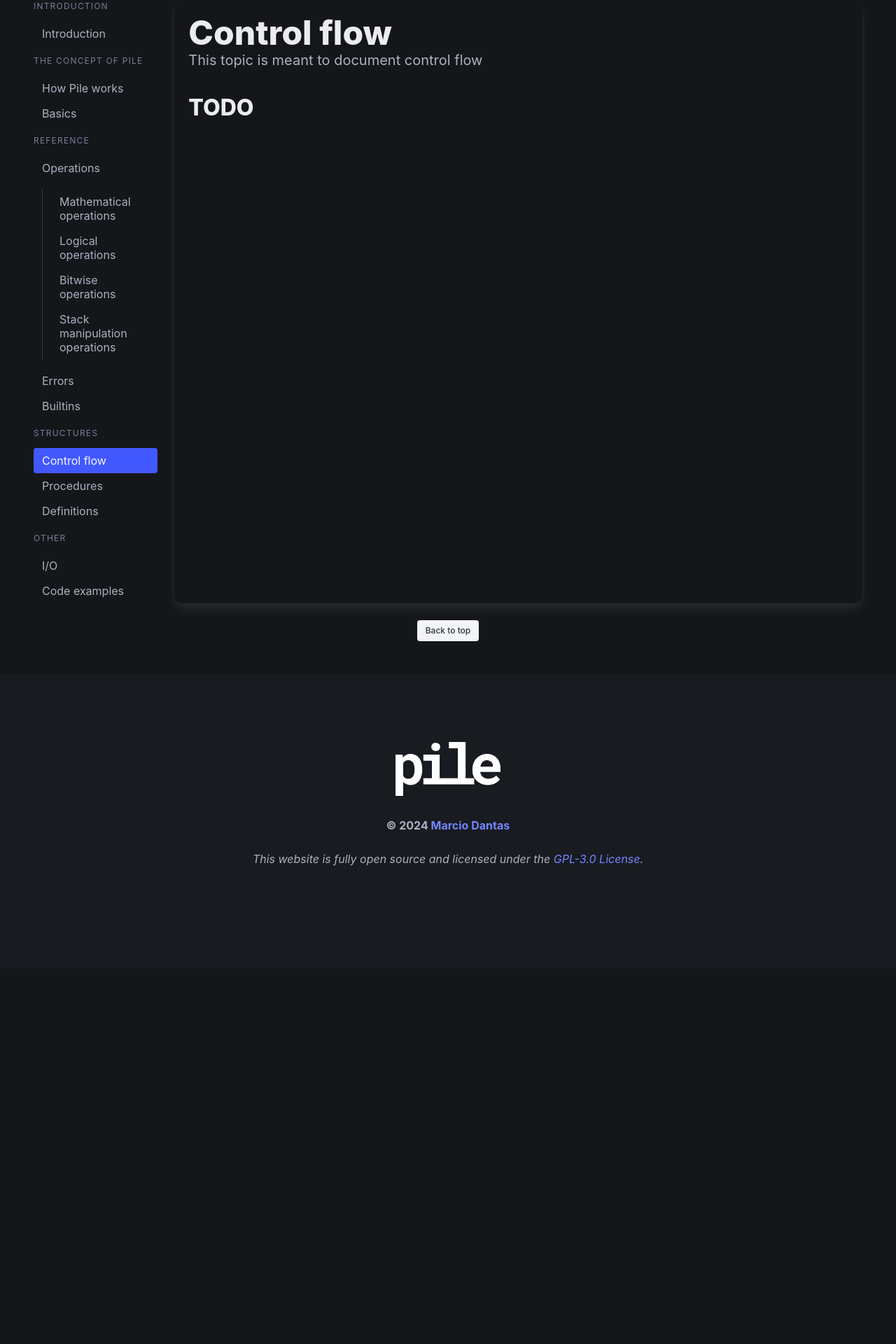
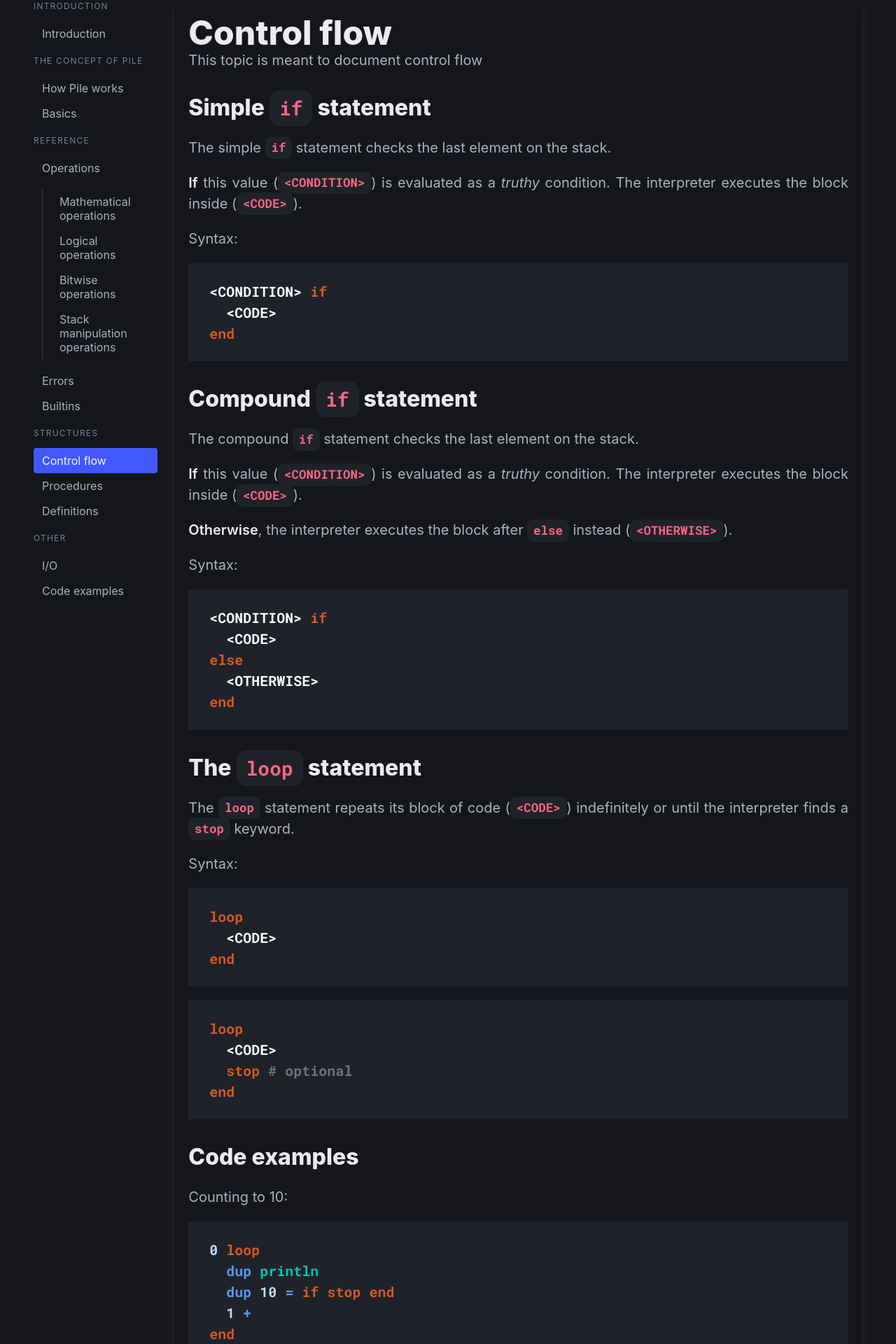
Before and after one commit to marc-dantas/pile-online, a Next.js app: page /docs/controlflow in a window 1280 px wide. Shown: the part 100-2020 px from the top of the page at 70% size. Before the commit the page ends 1483 px from the top, so only its background shows below. Built offline with nearby package versions, Linux system fonts and the light colour scheme.

Commit message:
/controlflow page

```diff
--- a/src/app/docs/controlflow/page.tsx
+++ b/src/app/docs/controlflow/page.tsx
@@ -1,12 +1,58 @@
 import DocsPage from "@/components/DocsPage";
-import { Title, Subtitle, Title2 } from "@/components/Docs";
+import { Title, Subtitle, Title3, P, Title2 } from "@/components/Docs";
+import Code from "@/components/Code";
+// Code highlighting components
+import { C, Op, B, N, Kw } from "@/components/Code";
 
 export default function Docs() {
     return (
         <DocsPage>
             <Title>Control flow</Title>
             <Subtitle>This topic is meant to document control flow</Subtitle>
-            <Title2>TODO</Title2>
+            <Title2>Simple <code>if</code> statement</Title2>
+            <P>The simple <code>if</code> statement checks the last element on the stack.</P>
+            <P><strong>If</strong> this value (<code>&lt;CONDITION&gt;</code>) is evaluated as a <i>truthy</i> condition. The interpreter executes the block inside (<code>&lt;CODE&gt;</code>).</P>
+            <P>Syntax:</P>
+            <Code>
+                &lt;CONDITION&gt; <Kw x="if"/><br />
+                <span>  &lt;CODE&gt;</span><br />
+                <Kw x="end" /><br />
+            </Code>
+            <Title2>Compound <code>if</code> statement</Title2>
+            <P>The compound <code>if</code> statement checks the last element on the stack.</P>
+            <P><strong>If</strong> this value (<code>&lt;CONDITION&gt;</code>) is evaluated as a <i>truthy</i> condition. The interpreter executes the block inside (<code>&lt;CODE&gt;</code>).</P>
+            <P><strong>Otherwise</strong>, the interpreter executes the block after <code>else</code> instead (<code>&lt;OTHERWISE&gt;</code>).</P>
+            <P>Syntax:</P>
+            <Code>
+                &lt;CONDITION&gt; <Kw x="if"/><br />
+                <span>  &lt;CODE&gt;</span><br />
+                <Kw x="else" /><br />
+                <span>  &lt;OTHERWISE&gt;</span><br />
+                <Kw x="end" /><br />
+            </Code>
+            <Title2>The <code>loop</code> statement</Title2>
+            <P>The <code>loop</code> statement repeats its block of code (<code>&lt;CODE&gt;</code>) indefinitely or until the interpreter finds a <code>stop</code> keyword.</P>
+            <P>Syntax:</P>
+            <Code>
+                <Kw x="loop"/><br />
+                <span>  &lt;CODE&gt;</span><br />
+                <Kw x="end" /><br />
+            </Code>
+            <Code>
+                <Kw x="loop"/><br />
+                <span>  &lt;CODE&gt;</span><br />
+                <Kw x="  stop" /> <C x="# optional" /><br />
+                <Kw x="end" /><br />
+            </Code>
+            <Title2>Code examples</Title2>
+            <P>Counting to 10:</P>
+            <Code>
+                <N x="0" /> <Kw x="loop"/><br />
+                <Op x="  dup" /> <B x="println"/><br />
+                <Op x="  dup" /> <N x="10" /> <Op x="=" /> <Kw x="if stop end" /><br />
+                <N x="  1" /> <Op x="+"/><br />
+                <Kw x="end" /><br />
+            </Code>
         </DocsPage>
     )
 }
```
